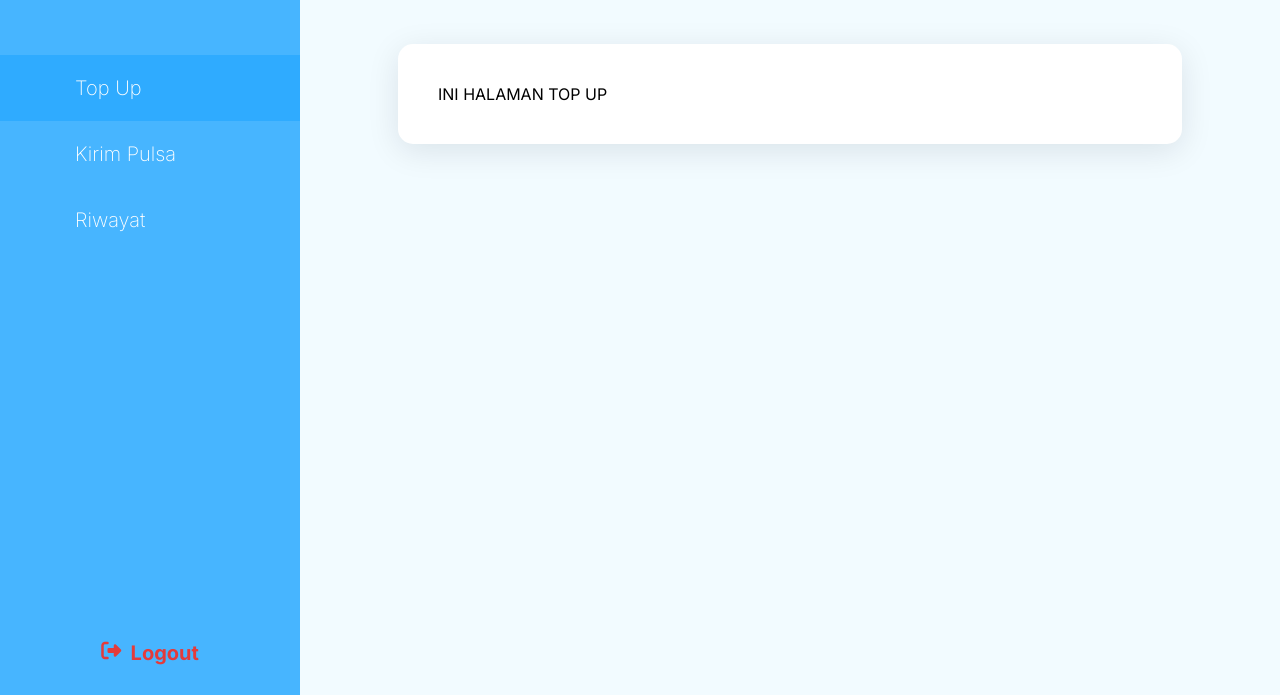
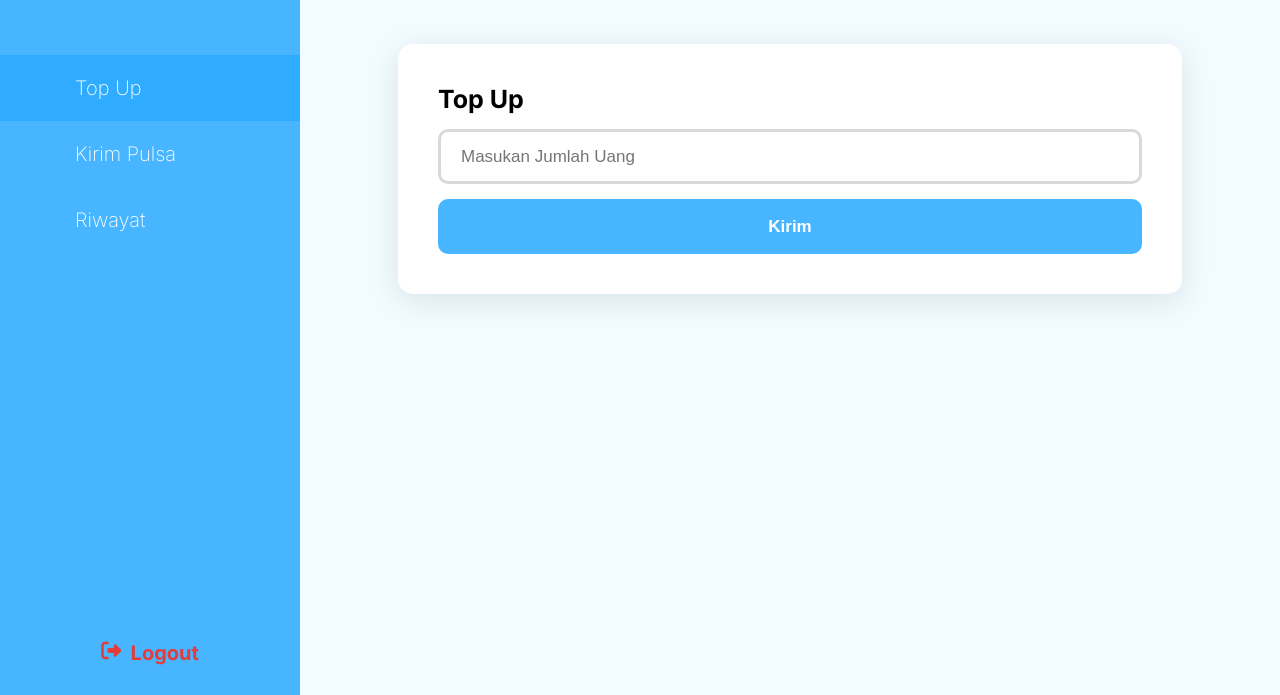
Before and after one commit to Shauqi12/tugas-kelompok, a PHP site: page / in a window 1280 px wide. Shown: the part 105-800 px from the top of the page. Run offline with PHP 8.4, Linux system fonts and the light colour scheme; data that the repository does not hold is empty; some libraries are stand-ins or nearby versions.

Commit message:
Update Topup

```diff
--- a/assets/css/style.css
+++ b/assets/css/style.css
@@ -143,3 +143,44 @@ main {
     box-shadow: 0px 7px 32px rgba(0, 22, 35, 0.1);
     border-radius: 15px;
 }
+
+.top-up-container {
+    flex-direction: column;
+    gap: 15px;
+    font-size: 25px;
+    font-weight: 700;
+}
+.top-up-container form {
+    width: 100%;
+    display: flex;
+    flex-direction: column;
+    gap: 15px;
+    font-size: 25px;
+    font-weight: 700;
+}
+.top-up-container input {
+    height: 55px;
+    padding-left: 20px;
+    font-size: 17px;
+    border-radius: 10px;
+    border: 3px solid #D9D9D9;
+    outline: none;
+    /* outline: 1px solid #198bd6; */
+}
+.top-up-container input:focus {
+    border: 3px solid var(--color-primary);
+}
+.top-up-container button {
+    height: 55px;
+    text-align: center;
+    font-size: 17px;
+    border-radius: 10px;
+    border: none;
+    background: var(--color-primary);
+    color: white;
+    font-weight: 700;
+    cursor: pointer;
+}
+.top-up-container button:hover {
+    background-color: #2FABFF;
+}
--- a/config/store.php
+++ b/config/store.php
@@ -5,10 +5,27 @@
         $q = "SELECT * FROM users WHERE id=$user_id";
         $user = mysqli_query($connection, $q);
     }
-
+    get_user();
     function get_history() {
         global $connection, $history;
         $q = "SELECT * FROM riwayat";
         $history = mysqli_query($connection, $q);
     }
+
+    function top_up() {
+        global $connection, $user_id, $saldo;
+        $saldo_now = str_replace(',', '', $saldo);
+        $saldo_now = str_replace('.', '', $saldo_now);
+        if ($_POST) {
+            $saldo_post = $_POST['saldo'] + $saldo_now;
+            $q = "UPDATE users SET saldo='$saldo_post' WHERE id=$user_id";
+            $update_saldo = mysqli_query($connection, $q);
+            if ($update_saldo) {
+                $saldo = number_format($saldo_post, 0, ',', '.');
+            } else {
+                echo "Error :" . mysqli_error($connection);
+            }
+        }
+
+    }
 ?>
--- a/views/layout.php
+++ b/views/layout.php
@@ -1,10 +1,10 @@
 <?php
-    get_user();
     while ($row = mysqli_fetch_assoc($user)) {
         $id = $row["id"];
         $nama = $row["nama"];
-        $saldo = number_format($row["saldo"], 0, ',', '.');;
+        $saldo = number_format($row["saldo"], 0, ',', '.');
     }
+    top_up();
 ?>
 <!DOCTYPE html>
 <html lang="en">
--- a/views/top-up.php
+++ b/views/top-up.php
@@ -1,3 +1,7 @@
-<div class="card">
-    INI HALAMAN TOP UP
+<div class="card top-up-container">
+    <div>Top Up</div>
+    <form method="POST">
+        <input type="text" name="saldo" placeholder="Masukan Jumlah Uang">
+        <button>Kirim</button>
+    </form>
 </div>
```
